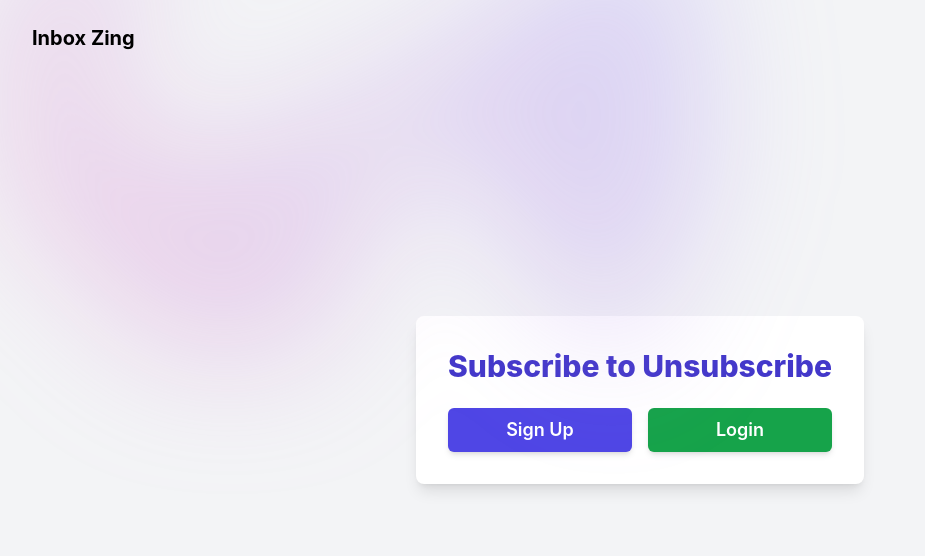
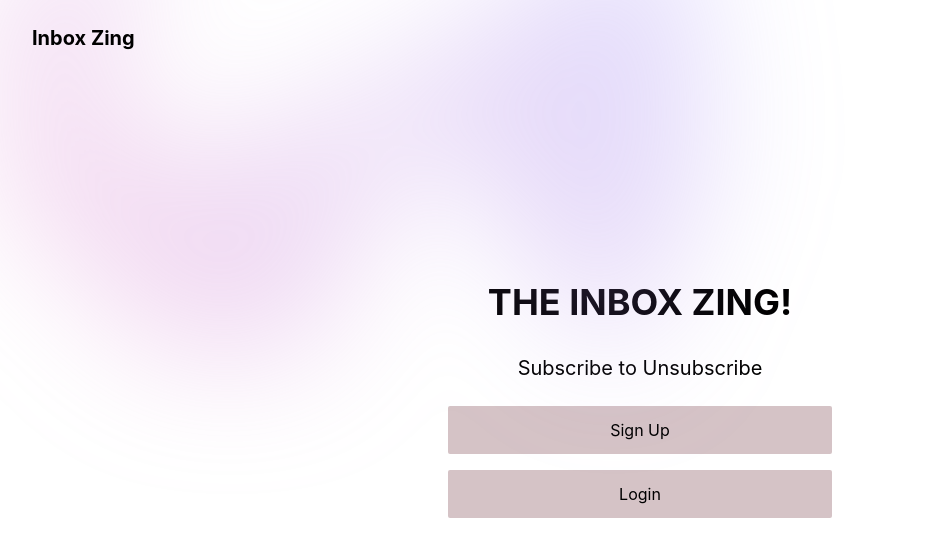
Before and after one commit to rohanv32/InboxZingFrontend, a React (Create React App) app: page / in a window 1280 px wide. Shown: the top 556 px of the page, without its empty margins (0-925 px from the left). Built offline with nearby package versions, Linux system fonts and the light colour scheme.

Commit message:
changed design layout for login sign up and home page

```diff
--- a/src/components/Home.js
+++ b/src/components/Home.js
@@ -1,22 +1,29 @@
 import React from 'react';
+import { Link } from 'react-router-dom';
 
 function Home({ onTabChange }) {
   return (
-    <div className="flex min-h-screen bg-gray-100 items-center justify-center">
-      <div className="max-w-md w-full bg-white p-8 shadow-lg rounded-lg text-center">
-        <h2 className="text-3xl font-extrabold text-indigo-700 mb-6">
+    <div className="flex min-h-screen items-center justify-center">
+      <div className="max-w-md w-full p-8 text-center">
+        <h1 className="text-4xl font-bold mb-8">
+          THE INBOX ZING!
+        </h1>
+
+        <h2 className="text-xl mb-6">
           Subscribe to Unsubscribe
         </h2>
-        <div className="flex flex-col sm:flex-row sm:space-x-4 space-y-4 sm:space-y-0">
+
+        <div className="flex flex-col space-y-4">
           <button
             onClick={() => onTabChange('SignUp')}
-            className="w-full flex justify-center rounded-md bg-indigo-600 py-2 px-4 text-lg font-semibold text-white shadow-md hover:bg-indigo-500 focus:outline-none focus:ring-2 focus:ring-indigo-500"
+            className="w-full flex justify-center rounded-sm bg-[#D5C3C6] py-3 text-black"
           >
             Sign Up
           </button>
+
           <button
             onClick={() => onTabChange('Login')}
-            className="w-full flex justify-center rounded-md bg-green-600 py-2 px-4 text-lg font-semibold text-white shadow-md hover:bg-green-500 focus:outline-none focus:ring-2 focus:ring-green-500"
+            className="w-full flex justify-center rounded-sm bg-[#D5C3C6] py-3 text-black"
           >
             Login
           </button>
```
